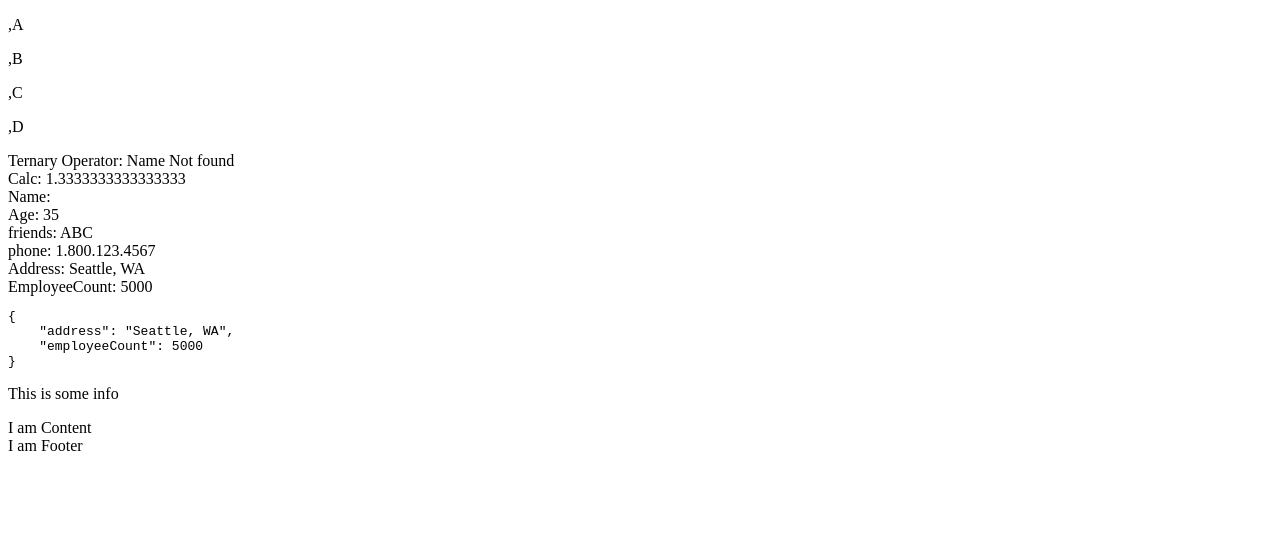
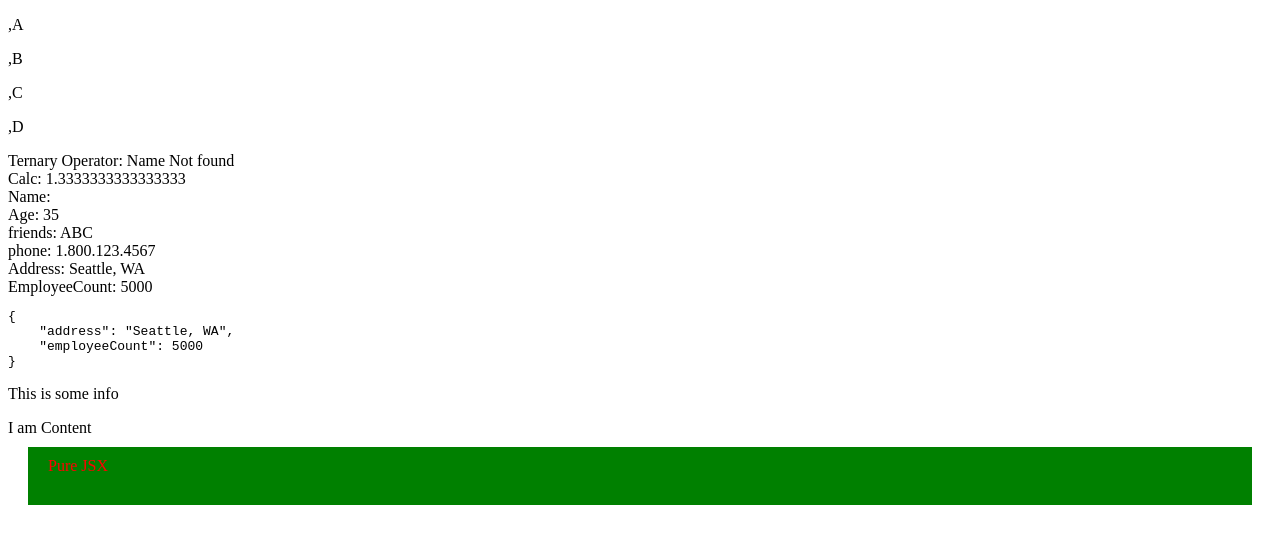
Before and after one commit to azizali/react-starbucks, a React (Create React App) app: page / in a window 1280 px wide. Shown: the top 544 px of the page. Built offline with nearby package versions, Linux system fonts and the light colour scheme.

Commit message:
Styling components with class and inline-css

```diff
--- a/public/index.html
+++ b/public/index.html
@@ -6,6 +6,7 @@
   <title>Document</title>
 </head>
 <body>
+  <!-- <div style="background-color:green">Pure HTML</div> -->
   <div id="root"></div>
 </body>
 </html>
--- a/src/Footer.jsx
+++ b/src/Footer.jsx
@@ -1,7 +1,17 @@
+import './footer.css';
 import React from 'react';
 
 export default function Footer(){
   return (
-    <div>I am Footer</div>
+    // <div style="background-color:green">Pure HTML</div>
+    <div style={{
+        backgroundColor : 'green',
+        color: 'red',
+        margin: '10px 20px 30px',
+        padding: '10px 20px 30px'
+      }}
+    >
+      Pure JSX
+    </div>
   )
 }
--- /dev/null
+++ b/src/footer.css
@@ -0,0 +1,3 @@
+.special {
+  background-color: red;
+}
```
